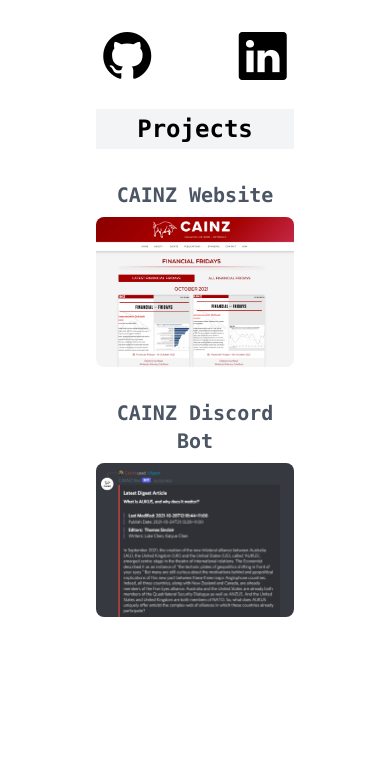
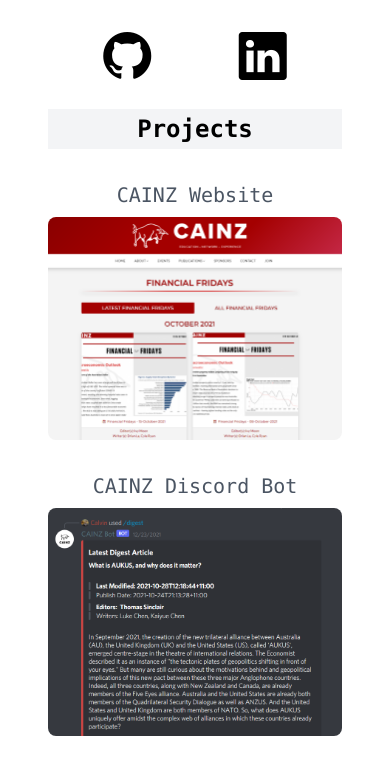
Before and after one commit to callmekelvin/callmekelvin.github.io, a website: page index.html in a window 390 px wide. Shown: the part 631-1406 px from the top of the page. Before the commit the page ends 1336 px from the top, so only its background shows below. Drawn offline with nearby package versions, Linux system fonts and the light colour scheme.

Commit message:
rebuild css

```diff
--- a/index.html
+++ b/index.html
@@ -1,3 +1,6 @@
+<!-- TODO:
+	- Include more projects/ case competitions
+ -->
 <!DOCTYPE html>
 <html>
 	<head>
@@ -50,12 +53,12 @@
 			</div>
 		</div>
 
-		<div class="md:mx-48 mx-24 mb-14 font-mono">
+		<div class="md:mx-48 mx-12 mb-14 font-mono">
 			<div class="container mx-auto bg-gray-100">
 				<div class="text-center text-black text-2xl py-1 font-bold"> Projects </div>
 			</div>
 			<div
-				class="container mx-auto grid md:grid-cols-2 grid-cols-1 py-8 text-center gap-8 font-semibold text-gray-600"
+				class="container mx-auto grid md:grid-cols-2 grid-cols-1 py-8 text-center gap-8 text-gray-600"
 			>
 				<a href="https://cainz.org/">
 					<div class="text-xl pb-2">CAINZ Website</div>
```
Also changed, not shown: stylesheets/style.css.
